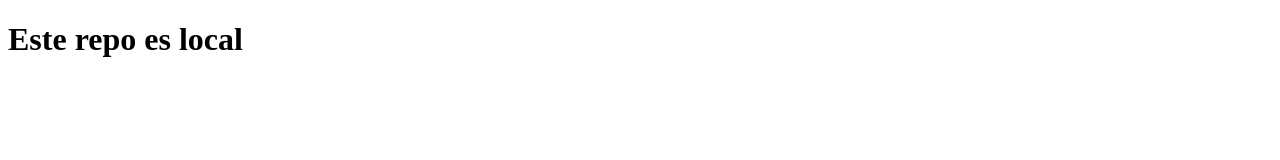
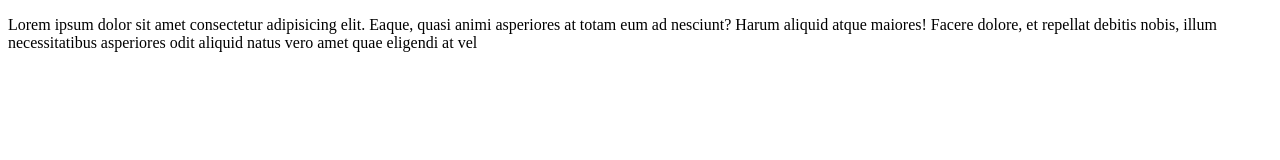
Before and after one commit to borgesenzo/clase-git, a plain HTML site: page index.html in a window 1280 px wide. Drawn offline with Linux system fonts and the light colour scheme.

Commit message:
Add title and p

```diff
--- a/index.html
+++ b/index.html
@@ -4,9 +4,14 @@
     <meta charset="UTF-8">
     <meta http-equiv="X-UA-Compatible" content="IE=edge">
     <meta name="viewport" content="width=device-width, initial-scale=1.0">
-    <title>Document </title>
+    <title>Productos </title>
 </head>
 <body>
-    <h1>Este repo es local</h1>
+    <p>Lorem ipsum dolor sit amet consectetur adipisicing
+        elit. Eaque, quasi animi asperiores at totam eum ad
+        nesciunt? Harum aliquid atque maiores! Facere dolore,
+         et repellat debitis nobis, illum necessitatibus
+         asperiores odit aliquid natus vero amet quae
+         eligendi at vel</p>
 </body>
 </html>
```
